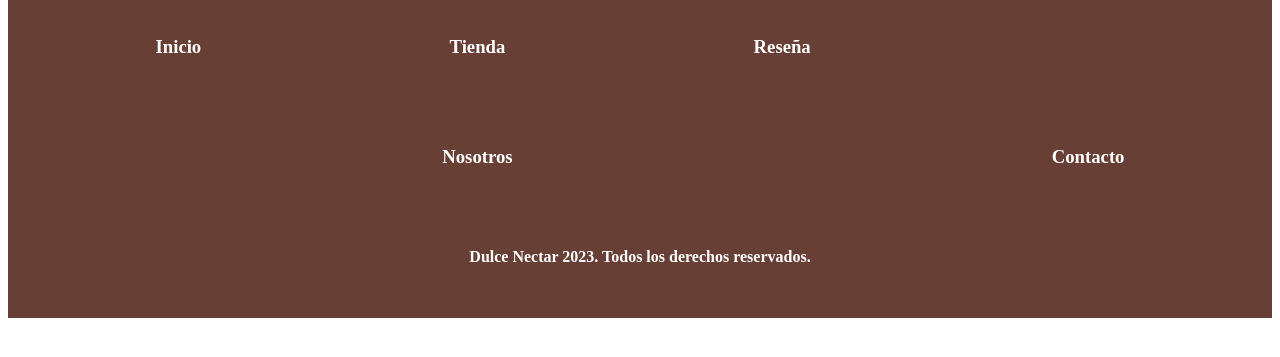
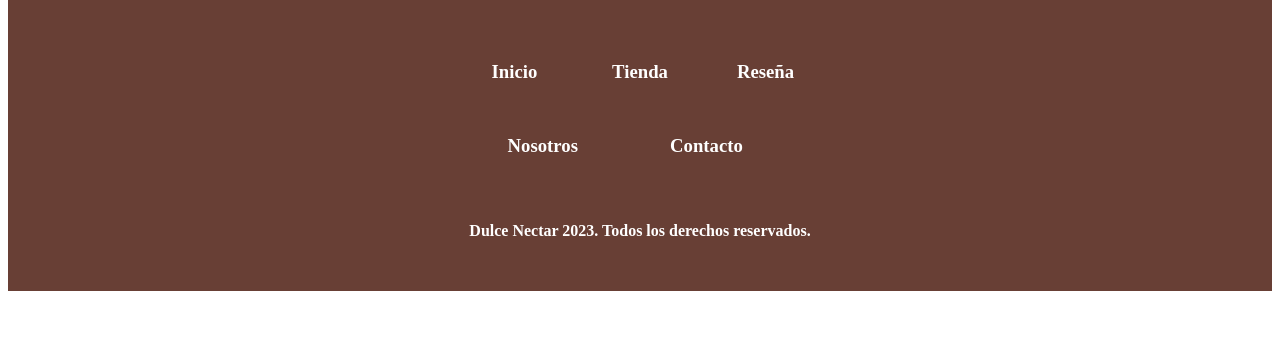
Before and after one commit to imart302/DevHuerta, a plain HTML site: page footer.html in a window 1280 px wide. Shown: the part 127-484 px from the top of the page. Drawn offline with Linux system fonts and the light colour scheme.

Commit message:
footer listo solo falta agregar a las paginas

```diff
--- a/styles/components/footer.css
+++ b/styles/components/footer.css
@@ -13,9 +13,12 @@
 
 }
 .container_footer {
+    display: grid;
+    grid-template-columns: repeat (3, 1fr);
     max-width: 1200px;
     margin: 0 auto;
-
+    justify-content:center;
+    align-items: center;
 
 }
 
@@ -36,18 +39,31 @@
 
 
 .navigation_footer{
-    display: grid;
-    grid-template-columns: repeat (4, 1fr);
-    grid-gap: 10px;
-    grid-auto-rows: minmax(100px,auto);
+    padding: 20px;
+    grid-gap: 5px;
+    display:flex;
+    flex-direction: row;
+    flex-wrap: wrap;
+    align-items: center
 
 
 }
 
-.nav_fo:nth-child(4){
-    grid-column:2;
+.nav_fo{
+    width: 35%;
+    margin: 5px;
+}
+
+.nav_fo:nth-child(-n+3){
+    flex: 1;
+}
+.nav_fo:nth-child(4):nth-child(-n+5){
+    flex-basis: 45%;
     align-items: center
 }
-.nav_fo:nth-child(5){
-    grid-column:4 ;
+
+
+.copyright_footer{
+    padding: 0,20px;
+    text-align: center
 }
```
